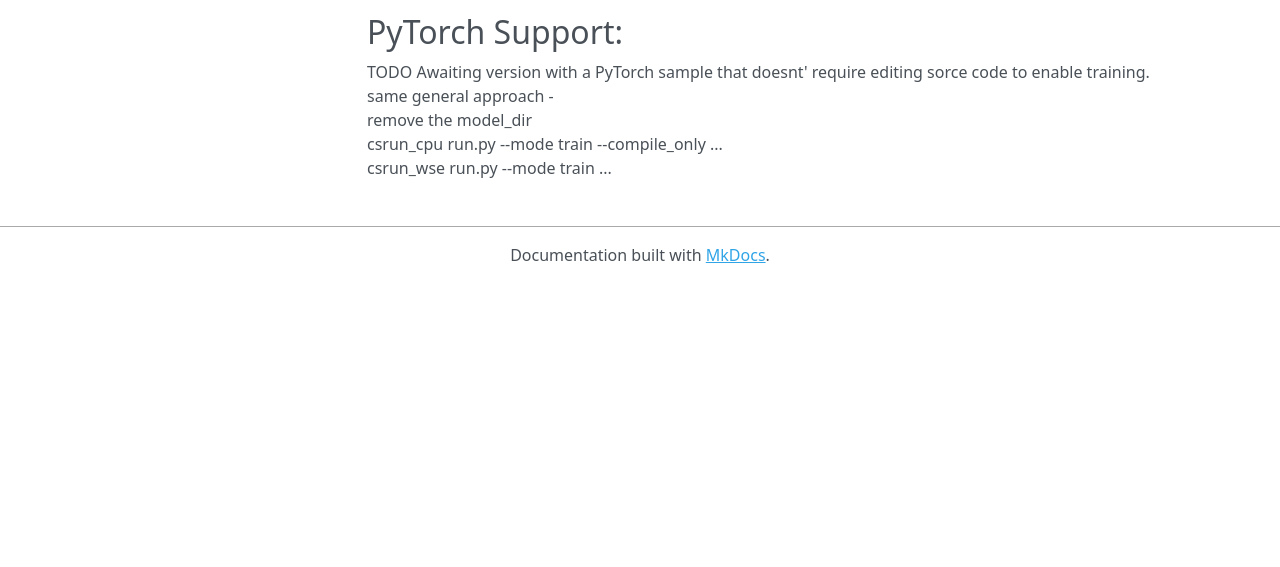
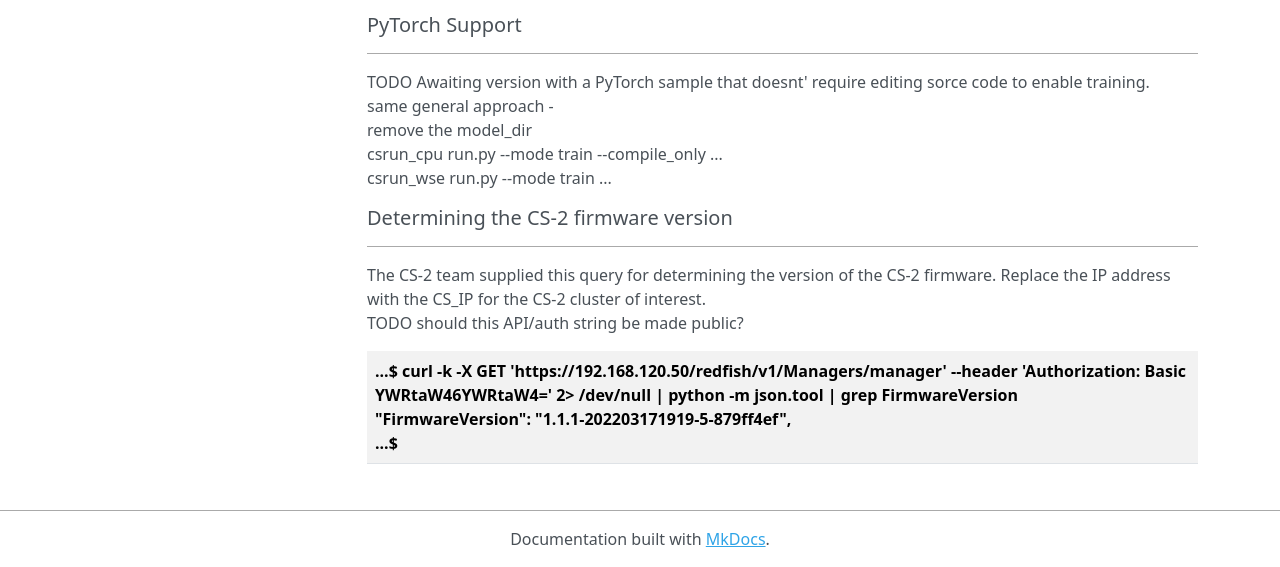
Before and after one commit to argonne-lcf/ai-testbed-userdocs, an MkDocs documentation site: the page built from docs/cerebras/Miscellaneous.md, in a window 1280 px wide and 900 px high, scrolled down 2424 px, cut to the strip 333-900 px from the top of the window. Built offline with MkDocs 1.6.1, drawn with Linux system fonts in a browser that asks for light colours; nearby versions of some CDN libraries; before the commit the page ends 3040 px from its top, so only the background shows below that.

```diff
--- a/docs/cerebras/Miscellaneous.md
+++ b/docs/cerebras/Miscellaneous.md
@@ -140,7 +140,7 @@ if you used port 9999.
 <embed src="media/image1.tmp" width="468" height="239" />
 =========================================================
 
-**PyTorch Support:**
+##### PyTorch Support
 --------------------
 
 TODO
@@ -149,3 +149,23 @@ same general approach -<br />
 remove the model_dir<br />
 csrun_cpu run.py --mode train --compile_only ...<br />
 csrun_wse run.py --mode train ... <br />
+
+##### Determining the CS-2 firmware version
+-------------------------------------------
+
+The CS-2 team supplied this query for determining the version of the CS-2 firmware. Replace the IP address with the CS_IP for the CS-2 cluster of interest.<br>
+TODO should this API/auth string be made public?
+
+<table>
+<tbody>
+<tr class="odd">
+<td>
+<strong>
+...$ curl -k -X GET 'https://192.168.120.50/redfish/v1/Managers/manager' --header 'Authorization: Basic YWRtaW46YWRtaW4=' 2> /dev/null  | python -m json.tool | grep FirmwareVersion<br>
+"FirmwareVersion": "1.1.1-202203171919-5-879ff4ef",<br>
+...$ <br>
+</strong>
+</td>
+</tr>
+</tbody>
+</table>
```
Also changed, not shown: docs/cerebras/Performance-Tools.md (+5 -1 lines).
